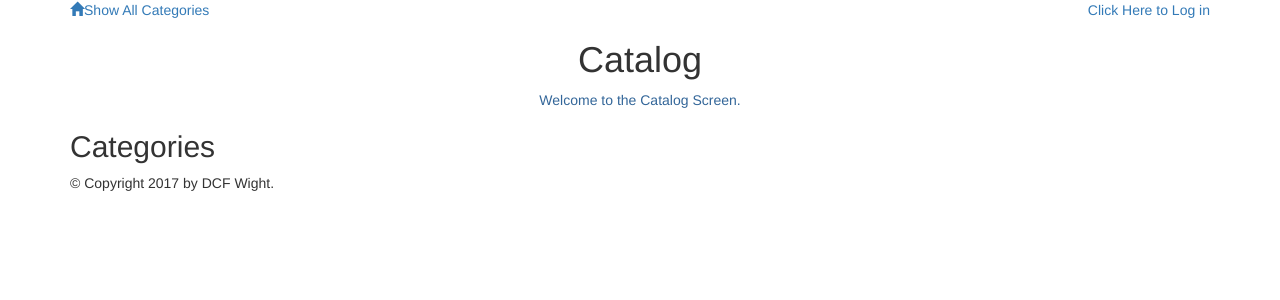
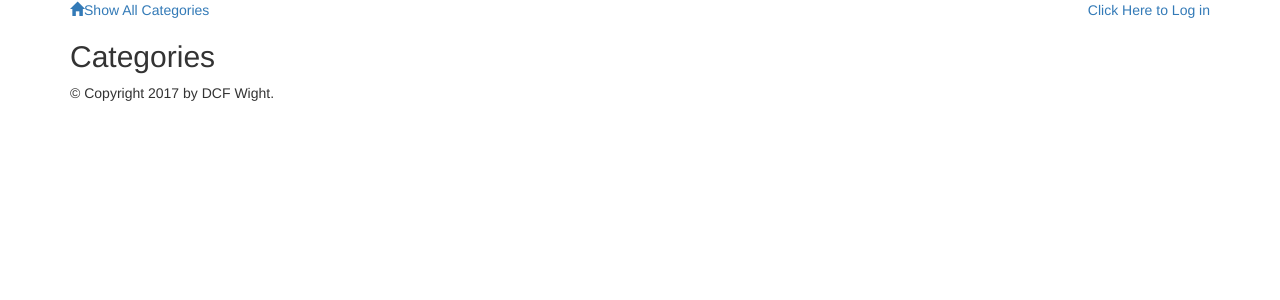
Before and after one commit to dcfwight/catalog, a Flask app: page / in a window 1280 px wide. Shown: the top 300 px of the page. Run offline with Flask 2, Linux system fonts and the light colour scheme; some libraries are stand-ins or nearby versions.

Commit message:
Remove unnecessary content

```diff
--- a/templates/catalog.html
+++ b/templates/catalog.html
@@ -8,8 +8,6 @@
 {% endblock %}
 {% block content %}
     {% include "header.html" %}
-    <h1>Catalog</h1>
-    <p class="important">Welcome to the Catalog Screen.</p>
     {% if categories %}
         <h2>Categories</h2>
         {% for category in categories %}
```
